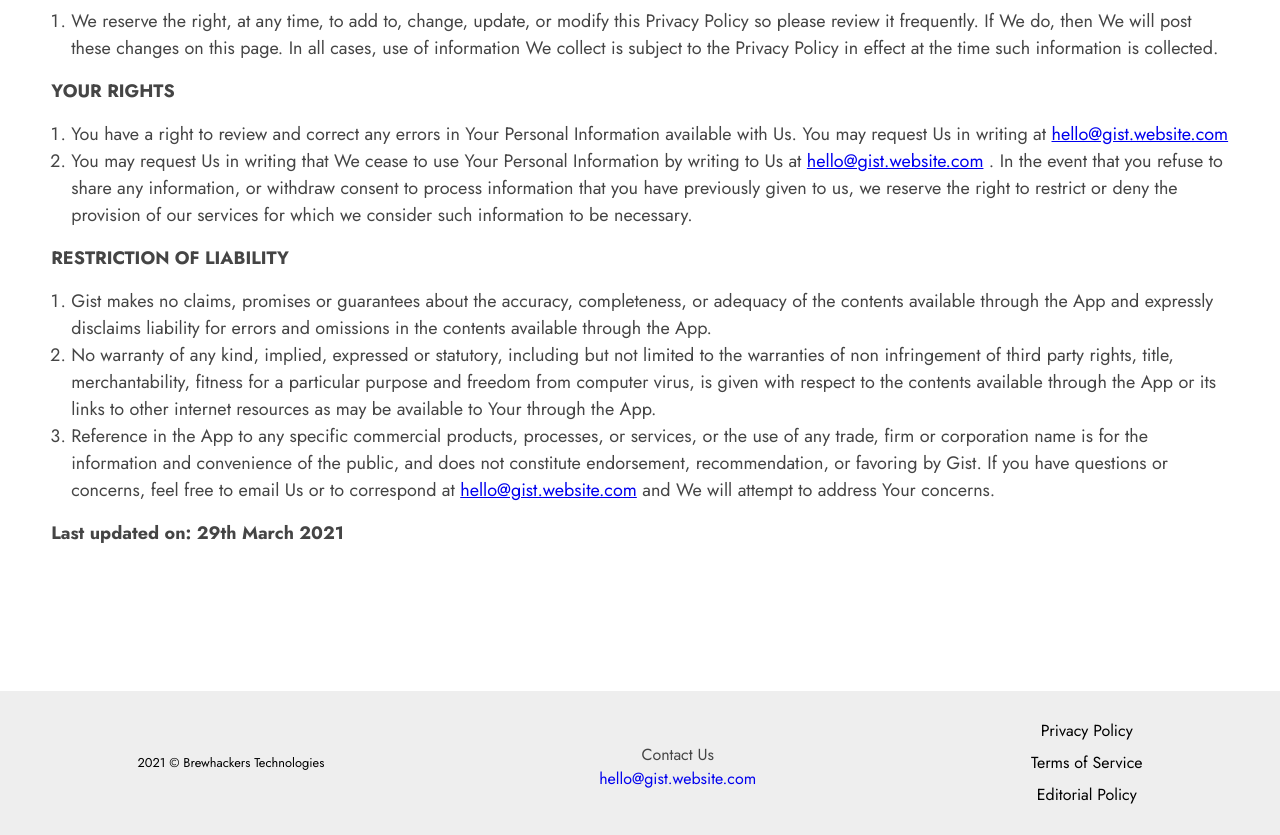
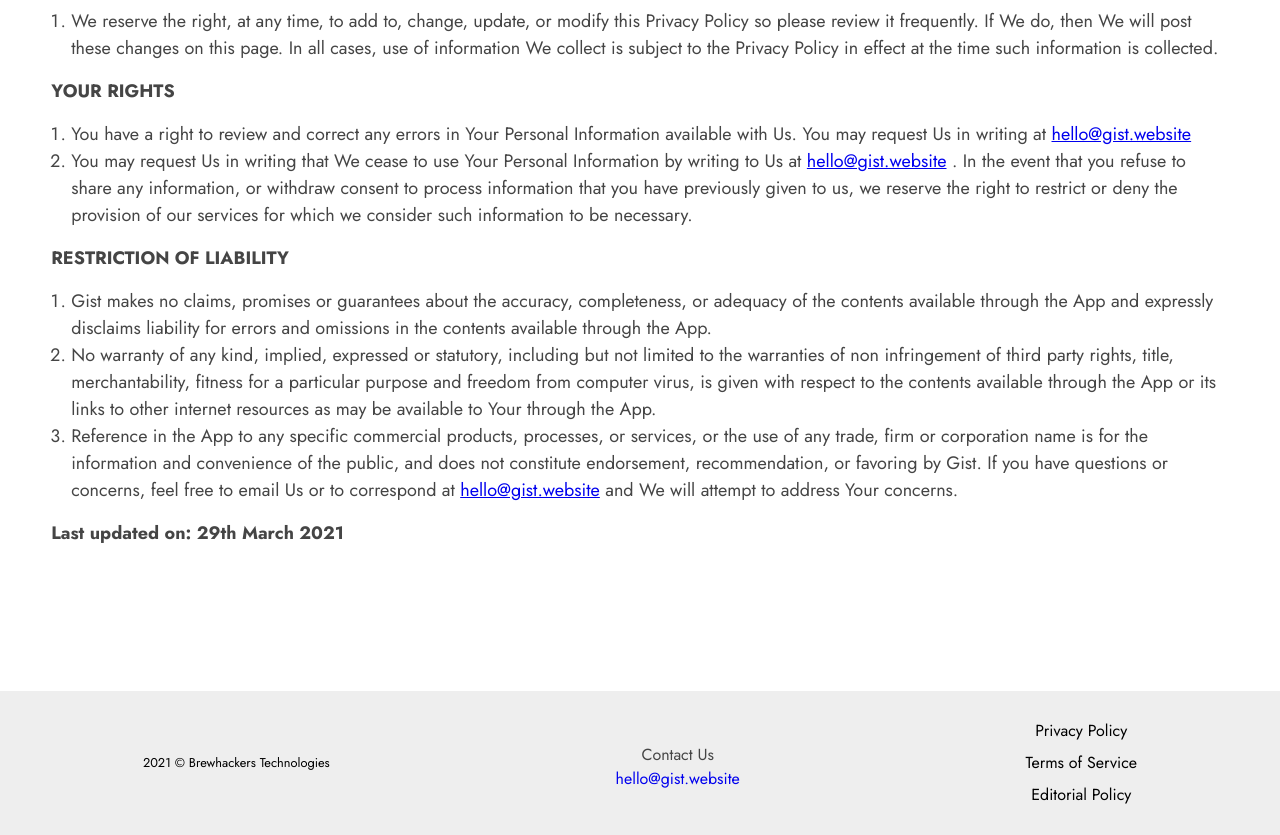
Before and after one commit to brewhackers-technologies/gest, a React (Create React App) app: page /#/privacy-policy in a window 1280 px wide. Shown: the part 2120-2955 px from the top of the page. Built offline with nearby package versions, Linux system fonts and the light colour scheme; the HTML template or start-up script is replaced by a standard one.

Commit message:
adding the correct email address path

```diff
--- a/src/components/Footer/Footer.jsx
+++ b/src/components/Footer/Footer.jsx
@@ -16,8 +16,8 @@ export default function Footer() {
         </div>
         <div className="contact-us">
           <div>Contact Us</div>
-          <a className="empty-url-style" href="mailto:hello@gist.website.com">
-            hello@gist.website.com
+          <a className="empty-url-style" href="mailto:hello@gist.website">
+            hello@gist.website
           </a>
         </div>
         <div>
--- a/src/components/PrivacyPolicy/PrivacyPolicy.jsx
+++ b/src/components/PrivacyPolicy/PrivacyPolicy.jsx
@@ -219,16 +219,16 @@ export default function PrivacyPolicy() {
           <li data-aos="fade-left">
             You have a right to review and correct any errors in Your Personal
             Information available with Us. You may request Us in writing at{" "}
-            <a href="mailto:hello@gist.website.com">hello@gist.website.com</a>
+            <a href="mailto:hello@gist.website">hello@gist.website</a>
           </li>
           <li data-aos="fade-left">
             You may request Us in writing that We cease to use Your Personal
             Information by writing to Us at{" "}
-            <a href="mailto:hello@gist.website.com">hello@gist.website.com</a> .
-            In the event that you refuse to share any information, or withdraw
-            consent to process information that you have previously given to us,
-            we reserve the right to restrict or deny the provision of our
-            services for which we consider such information to be necessary.
+            <a href="mailto:hello@gist.website">hello@gist.website</a> . In the
+            event that you refuse to share any information, or withdraw consent
+            to process information that you have previously given to us, we
+            reserve the right to restrict or deny the provision of our services
+            for which we consider such information to be necessary.
           </li>
         </ol>
         <p data-aos="fade-left">
@@ -255,9 +255,8 @@ export default function PrivacyPolicy() {
             for the information and convenience of the public, and does not
             constitute endorsement, recommendation, or favoring by Gist. If you
             have questions or concerns, feel free to email Us or to correspond
-            at{" "}
-            <a href="mailto:hello@gist.website.com">hello@gist.website.com</a>{" "}
-            and We will attempt to address Your concerns.
+            at <a href="mailto:hello@gist.website">hello@gist.website</a> and We
+            will attempt to address Your concerns.
           </li>
         </ol>
         <p data-aos="fade-left">
--- a/src/components/TermsAndCondition/TermsAndCondition.jsx
+++ b/src/components/TermsAndCondition/TermsAndCondition.jsx
@@ -453,7 +453,7 @@ export default function TermsAndCondition() {
           us. If you believe your account has been terminated in error, or you
           want to disable or permanently delete your account, contact us
           directly on
-          <a href="mailto:hello@gist.website.com">hello@gist.website.com</a>.
+          <a href="mailto:hello@gist.website">hello@gist.website</a>.
         </p>
         <p data-aos="fade-left">
           When you request to delete content or your account, the deletion
@@ -586,7 +586,7 @@ export default function TermsAndCondition() {
         <p data-aos="fade-left">
           <strong>CONTACT US:</strong> If you have any questions or suggestions
           about our Terms and Conditions, you can contact us at{" "}
-          <a href="mailto:hello@gist.website.com">hello@gist.website.com</a>.
+          <a href="mailto:hello@gist.website">hello@gist.website</a>.
         </p>
       </div>
 
```
